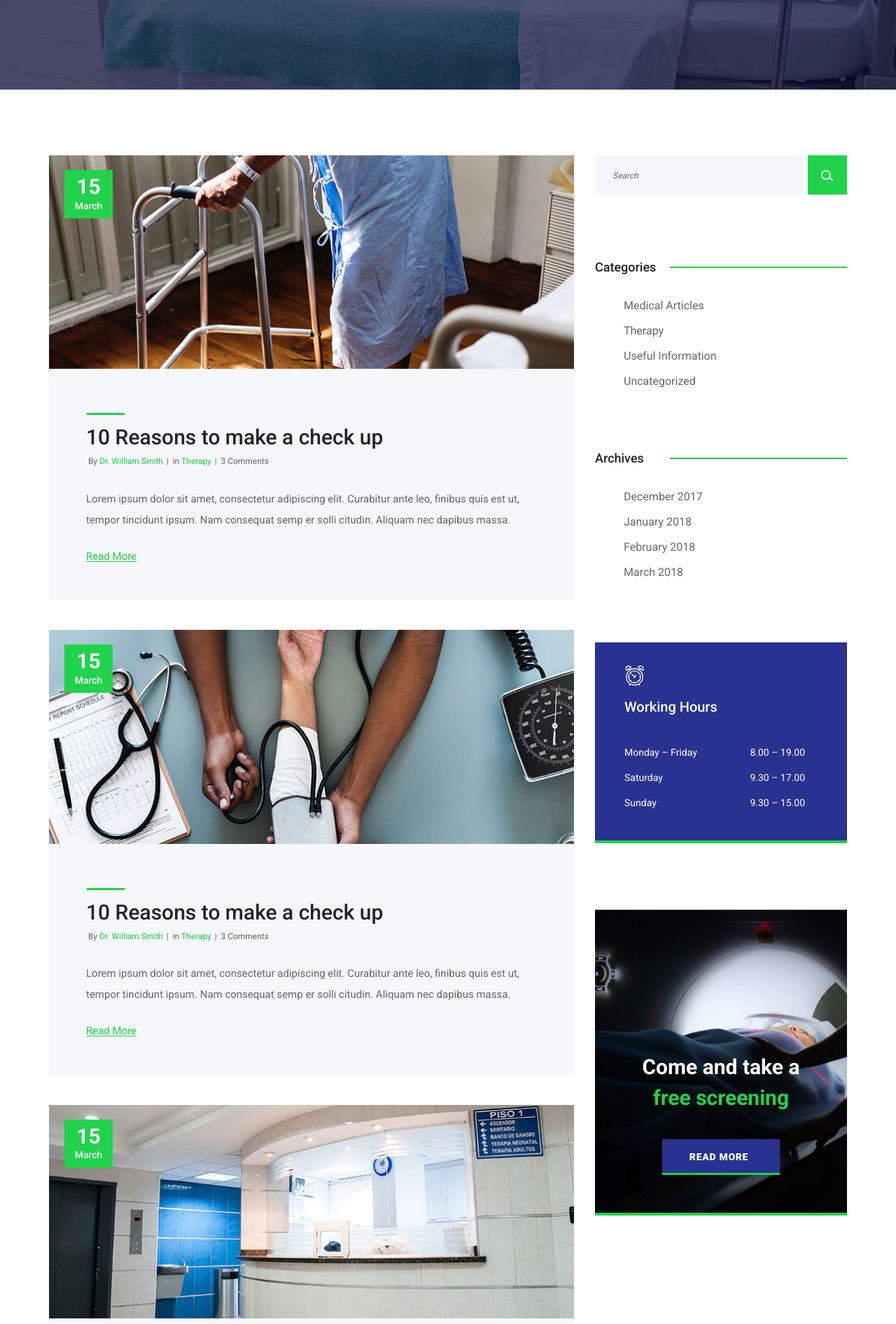
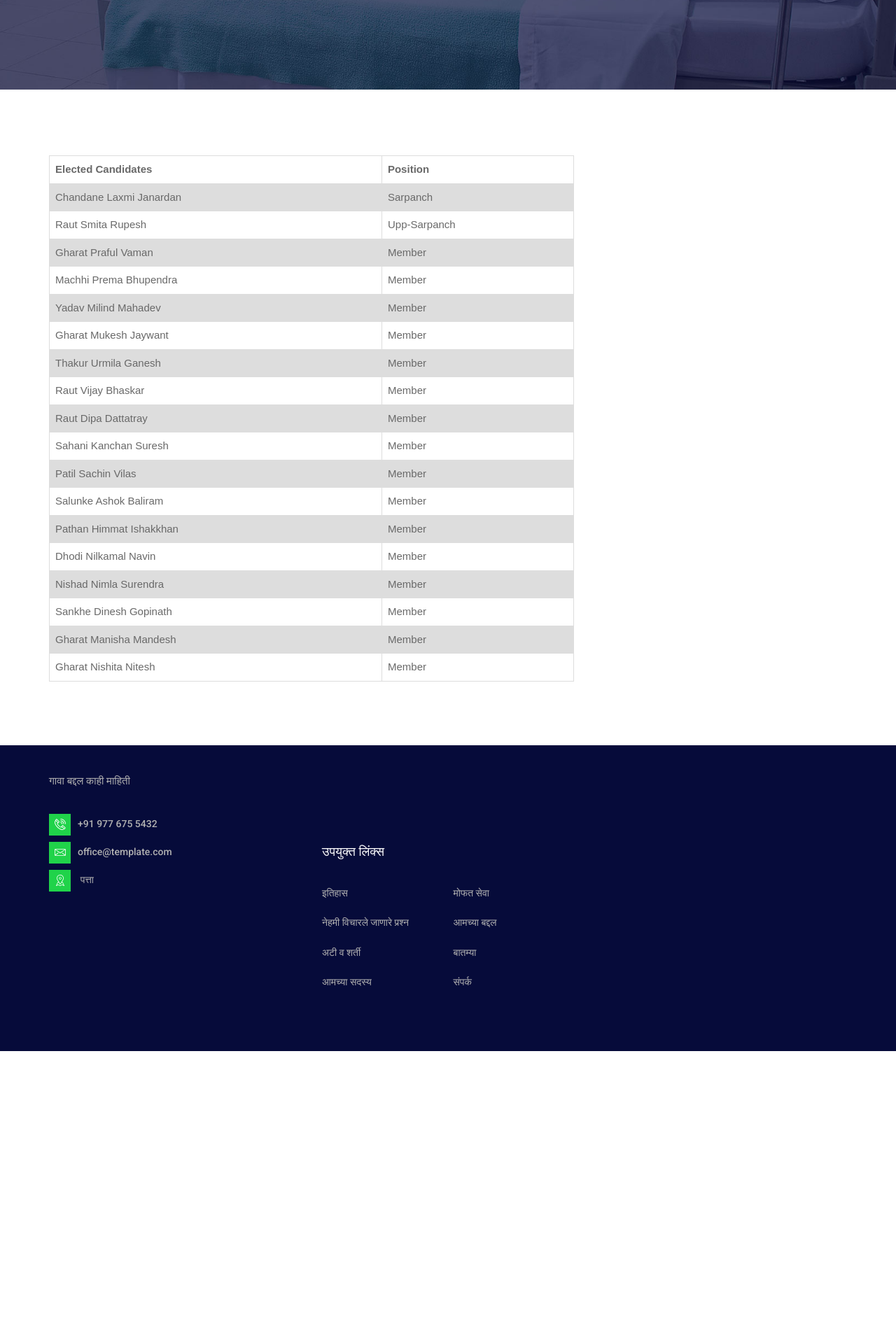
Before and after one commit to rohitpythoncoding/grampanchayat, a Django app: page /electedMember/ in a window 1280 px wide. Shown: the part 345-2237 px from the top of the page at 70% size. After the commit the page ends 1847 px from the top, so only its background shows below. Run offline with Django 3.2, Linux system fonts and the light colour scheme; some libraries are stand-ins or nearby versions.

Commit message:
List of members added in table

```diff
--- a/grampanchayatSaravali/templates/grampanchayatSaravali/news.html
+++ b/grampanchayatSaravali/templates/grampanchayatSaravali/news.html
@@ -2,7 +2,7 @@
 <html lang="en">
 <head>
 	{%load staticfiles%}
-<title>News</title>
+<title>Elected Members</title>
 <meta charset="utf-8">
 <meta http-equiv="X-UA-Compatible" content="IE=edge">
 <meta name="description" content="CareMed demo project">
@@ -14,6 +14,23 @@
 <link rel="stylesheet" type="text/css" href="{%static 'plugins/OwlCarousel2-2.2.1/animate.css'%}">
 <link rel="stylesheet" type="text/css" href="{%static 'styles/news.css'%}">
 <link rel="stylesheet" type="text/css" href="{%static 'styles/news_responsive.css'%}">
+	<style>
+table {
+    font-family: arial, sans-serif;
+    border-collapse: collapse;
+    width: 100%;
+}
+
+td, th {
+    border: 1px solid #dddddd;
+    text-align: left;
+    padding: 8px;
+}
+
+tr:nth-child(even) {
+    background-color: #dddddd;
+}
+	</style>
 </head>
 <body>
 
@@ -193,163 +210,245 @@
 
 				<!-- News Posts -->
 				<div class="col-lg-8">
-					<div class="news_posts">
+					<!--<div class="news_posts">-->
 
-						<!-- News Post -->
-						<div class="news_post">
-							<div class="news_image">
-								<img src="{%static 'images/news_1.jpg'%}" alt="">
-								<div class="news_date d-flex flex-column align-items-center justify-content-center">
-										<div class="news_day">15</div>
-										<div class="news_month">March</div>
-								</div>
-							</div>
-							<div class="news_body">
-								<div class="news_title"><a href="#">10 Reasons to make a check up</a></div>
-								<div class="news_info">
-									<ul>
-										<li class="news_author"><span>By </span><a href="#">Dr. William Smith</a></li>
-										<li class="news_tags"><span>in </span><a href="#">Therapy</a></li>
-										<li class="news_comments"><a href="#">3 Comments</a></li>
-									</ul>
-								</div>
-								<div class="news_text">
-									<p>Lorem ipsum dolor sit amet, consectetur adipiscing elit. Curabitur ante leo, finibus quis est ut, tempor tincidunt ipsum. Nam consequat semp er solli citudin. Aliquam nec dapibus massa.</p>
-								</div>
-								<div class="news_link"><a href="#">Read More</a></div>
-							</div>
-						</div>
+						<!--&lt;!&ndash; News Post &ndash;&gt;-->
+						<!--<div class="news_post">-->
+							<!--<div class="news_image">-->
+								<!--<img src="{%static 'images/news_1.jpg'%}" alt="">-->
+								<!--<div class="news_date d-flex flex-column align-items-center justify-content-center">-->
+										<!--<div class="news_day">15</div>-->
+										<!--<div class="news_month">March</div>-->
+								<!--</div>-->
+							<!--</div>-->
+							<!--<div class="news_body">-->
+								<!--<div class="news_title"><a href="#">10 Reasons to make a check up</a></div>-->
+								<!--<div class="news_info">-->
+									<!--<ul>-->
+										<!--<li class="news_author"><span>By </span><a href="#">Dr. William Smith</a></li>-->
+										<!--<li class="news_tags"><span>in </span><a href="#">Therapy</a></li>-->
+										<!--<li class="news_comments"><a href="#">3 Comments</a></li>-->
+									<!--</ul>-->
+								<!--</div>-->
+								<!--<div class="news_text">-->
+									<!--<p>Lorem ipsum dolor sit amet, consectetur adipiscing elit. Curabitur ante leo, finibus quis est ut, tempor tincidunt ipsum. Nam consequat semp er solli citudin. Aliquam nec dapibus massa.</p>-->
+								<!--</div>-->
+								<!--<div class="news_link"><a href="#">Read More</a></div>-->
+							<!--</div>-->
+						<!--</div>-->
 
-						<!-- News Post -->
-						<div class="news_post">
-							<div class="news_image">
-								<img src="{%static 'images/news_2.jpg'%}" alt="">
-								<div class="news_date d-flex flex-column align-items-center justify-content-center">
-										<div class="news_day">15</div>
-										<div class="news_month">March</div>
-								</div>
-							</div>
-							<div class="news_body">
-								<div class="news_title"><a href="#">10 Reasons to make a check up</a></div>
-								<div class="news_info">
-									<ul>
-										<li class="news_author"><span>By </span><a href="#">Dr. William Smith</a></li>
-										<li class="news_tags"><span>in </span><a href="#">Therapy</a></li>
-										<li class="news_comments"><a href="#">3 Comments</a></li>
-									</ul>
-								</div>
-								<div class="news_text">
-									<p>Lorem ipsum dolor sit amet, consectetur adipiscing elit. Curabitur ante leo, finibus quis est ut, tempor tincidunt ipsum. Nam consequat semp er solli citudin. Aliquam nec dapibus massa.</p>
-								</div>
-								<div class="news_link"><a href="#">Read More</a></div>
-							</div>
-						</div>
+						<!--&lt;!&ndash; News Post &ndash;&gt;-->
+						<!--<div class="news_post">-->
+							<!--<div class="news_image">-->
+								<!--<img src="{%static 'images/news_2.jpg'%}" alt="">-->
+								<!--<div class="news_date d-flex flex-column align-items-center justify-content-center">-->
+										<!--<div class="news_day">15</div>-->
+										<!--<div class="news_month">March</div>-->
+								<!--</div>-->
+							<!--</div>-->
+							<!--<div class="news_body">-->
+								<!--<div class="news_title"><a href="#">10 Reasons to make a check up</a></div>-->
+								<!--<div class="news_info">-->
+									<!--<ul>-->
+										<!--<li class="news_author"><span>By </span><a href="#">Dr. William Smith</a></li>-->
+										<!--<li class="news_tags"><span>in </span><a href="#">Therapy</a></li>-->
+										<!--<li class="news_comments"><a href="#">3 Comments</a></li>-->
+									<!--</ul>-->
+								<!--</div>-->
+								<!--<div class="news_text">-->
+									<!--<p>Lorem ipsum dolor sit amet, consectetur adipiscing elit. Curabitur ante leo, finibus quis est ut, tempor tincidunt ipsum. Nam consequat semp er solli citudin. Aliquam nec dapibus massa.</p>-->
+								<!--</div>-->
+								<!--<div class="news_link"><a href="#">Read More</a></div>-->
+							<!--</div>-->
+						<!--</div>-->
 
-						<!-- News Post -->
-						<div class="news_post">
-							<div class="news_image">
-								<img src="{%static 'images/news_3.jpg'%}" alt="">
-								<div class="news_date d-flex flex-column align-items-center justify-content-center">
-										<div class="news_day">15</div>
-										<div class="news_month">March</div>
-								</div>
-							</div>
-							<div class="news_body">
-								<div class="news_title"><a href="#">10 Reasons to make a check up</a></div>
-								<div class="news_info">
-									<ul>
-										<li class="news_author"><span>By </span><a href="#">Dr. William Smith</a></li>
-										<li class="news_tags"><span>in </span><a href="#">Therapy</a></li>
-										<li class="news_comments"><a href="#">3 Comments</a></li>
-									</ul>
-								</div>
-								<div class="news_text">
-									<p>Lorem ipsum dolor sit amet, consectetur adipiscing elit. Curabitur ante leo, finibus quis est ut, tempor tincidunt ipsum. Nam consequat semp er solli citudin. Aliquam nec dapibus massa.</p>
-								</div>
-								<div class="news_link"><a href="#">Read More</a></div>
-							</div>
-						</div>
+						<!--&lt;!&ndash; News Post &ndash;&gt;-->
+						<!--<div class="news_post">-->
+							<!--<div class="news_image">-->
+								<!--<img src="{%static 'images/news_3.jpg'%}" alt="">-->
+								<!--<div class="news_date d-flex flex-column align-items-center justify-content-center">-->
+										<!--<div class="news_day">15</div>-->
+										<!--<div class="news_month">March</div>-->
+								<!--</div>-->
+							<!--</div>-->
+							<!--<div class="news_body">-->
+								<!--<div class="news_title"><a href="#">10 Reasons to make a check up</a></div>-->
+								<!--<div class="news_info">-->
+									<!--<ul>-->
+										<!--<li class="news_author"><span>By </span><a href="#">Dr. William Smith</a></li>-->
+										<!--<li class="news_tags"><span>in </span><a href="#">Therapy</a></li>-->
+										<!--<li class="news_comments"><a href="#">3 Comments</a></li>-->
+									<!--</ul>-->
+								<!--</div>-->
+								<!--<div class="news_text">-->
+									<!--<p>Lorem ipsum dolor sit amet, consectetur adipiscing elit. Curabitur ante leo, finibus quis est ut, tempor tincidunt ipsum. Nam consequat semp er solli citudin. Aliquam nec dapibus massa.</p>-->
+								<!--</div>-->
+								<!--<div class="news_link"><a href="#">Read More</a></div>-->
+							<!--</div>-->
+						<!--</div>-->
 
-					</div>
-					<div class="news_page_nav">
-						<ul>
-							<li class="active"><a href="#">01.</a></li>
-							<li><a href="#">02.</a></li>
-							<li><a href="#">03.</a></li>
-						</ul>
+					<!--</div>-->
+					<!--<div class="news_page_nav">-->
+						<!--<ul>-->
+							<!--<li class="active"><a href="#">01.</a></li>-->
+							<!--<li><a href="#">02.</a></li>-->
+							<!--<li><a href="#">03.</a></li>-->
+						<!--</ul>-->
+					<!--</div>-->
+
+					<div>
+						<table>
+							<tr>
+								<th>Elected Candidates</th>
+								<th>Position</th>
+							</tr>
+							<tr>
+								<td>Chandane Laxmi Janardan</td>
+								<td>Sarpanch</td>
+							</tr>
+							<tr>
+								<td>Raut Smita Rupesh</td>
+								<td>Upp-Sarpanch</td>
+							</tr>
+							<tr>
+								<td>Gharat Praful Vaman</td>
+								<td>Member</td>
+							</tr>
+							<tr>
+								<td>Machhi Prema Bhupendra</td>
+								<td>Member</td>
+							</tr>
+							<tr>
+								<td>Yadav Milind Mahadev</td>
+								<td>Member</td>
+							</tr>
+							<tr>
+								<td>Gharat Mukesh Jaywant</td>
+								<td>Member</td>
+							</tr>
+							<tr>
+								<td>Thakur Urmila Ganesh</td>
+								<td>Member</td>
+							</tr>
+							<tr>
+								<td>Raut Vijay Bhaskar</td>
+								<td>Member</td>
+							</tr>
+							<tr>
+								<td>Raut Dipa Dattatray</td>
+								<td>Member</td>
+							</tr>
+							<tr>
+								<td>Sahani Kanchan Suresh</td>
+								<td>Member</td>
+							</tr>
+							<tr>
+								<td>Patil Sachin Vilas</td>
+								<td>Member</td>
+							</tr>
+							<tr>
+								<td>Salunke Ashok Baliram</td>
+								<td>Member</td>
+							</tr>
+							<tr>
+								<td>Pathan Himmat Ishakkhan</td>
+								<td>Member</td>
+							</tr>
+							<tr>
+								<td>Dhodi Nilkamal Navin</td>
+								<td>Member</td>
+							</tr>
+							<tr>
+								<td>Nishad Nimla Surendra</td>
+								<td>Member</td>
+							</tr>
+							<tr>
+								<td>Sankhe Dinesh Gopinath</td>
+								<td>Member</td>
+							</tr>
+							<tr>
+								<td>Gharat Manisha Mandesh</td>
+								<td>Member</td>
+							</tr>
+							<tr>
+								<td>Gharat Nishita Nitesh</td>
+								<td>Member</td>
+							</tr>
+						</table>
 					</div>
 				</div>
 
+
 				<!-- Sidebar -->
-				<div class="col-lg-4">
-					<div class="sidebar">
+				<!--<div class="col-lg-4">-->
+					<!--<div class="sidebar">-->
 
-						<!-- Search -->
-						<div class="sidebar_search">
-							<form action="#" id="sidebar_search_form" class="sidebar_search_form">
-								<input type="text" class="search_input" placeholder="Search" required="required">
-								<button class="search_button"><img src="{%static 'images/search.png'%}" alt=""></button>
-							</form>
-						</div>
+						<!--&lt;!&ndash; Search &ndash;&gt;-->
+						<!--<div class="sidebar_search">-->
+							<!--<form action="#" id="sidebar_search_form" class="sidebar_search_form">-->
+								<!--<input type="text" class="search_input" placeholder="Search" required="required">-->
+								<!--<button class="search_button"><img src="{%static 'images/search.png'%}" alt=""></button>-->
+							<!--</form>-->
+						<!--</div>-->
 
-						<!-- Categories -->
-						<div class="sidebar_categories sidebar_section">
-							<div class="sidebar_section_title">
-								<div class="sidebar_title">Categories</div>
-							</div>
-							<ul>
-								<li><a href="#">Medical Articles</a></li>
-								<li><a href="#">Therapy</a></li>
-								<li><a href="#">Useful Information</a></li>
-								<li><a href="#">Uncategorized</a></li>
-							</ul>
-						</div>
+						<!--&lt;!&ndash; Categories &ndash;&gt;-->
+						<!--<div class="sidebar_categories sidebar_section">-->
+							<!--<div class="sidebar_section_title">-->
+								<!--<div class="sidebar_title">Categories</div>-->
+							<!--</div>-->
+							<!--<ul>-->
+								<!--<li><a href="#">Medical Articles</a></li>-->
+								<!--<li><a href="#">Therapy</a></li>-->
+								<!--<li><a href="#">Useful Information</a></li>-->
+								<!--<li><a href="#">Uncategorized</a></li>-->
+							<!--</ul>-->
+						<!--</div>-->
 
-						<!-- Archives -->
-						<div class="sidebar_archives sidebar_section">
-							<div class="sidebar_section_title">
-								<div class="sidebar_title">Archives</div>
-							</div>
-							<ul>
-								<li><a href="#">December 2017</a></li>
-								<li><a href="#">January 2018</a></li>
-								<li><a href="#">February 2018</a></li>
-								<li><a href="#">March 2018</a></li>
-							</ul>
-						</div>
+						<!--&lt;!&ndash; Archives &ndash;&gt;-->
+						<!--<div class="sidebar_archives sidebar_section">-->
+							<!--<div class="sidebar_section_title">-->
+								<!--<div class="sidebar_title">Archives</div>-->
+							<!--</div>-->
+							<!--<ul>-->
+								<!--<li><a href="#">December 2017</a></li>-->
+								<!--<li><a href="#">January 2018</a></li>-->
+								<!--<li><a href="#">February 2018</a></li>-->
+								<!--<li><a href="#">March 2018</a></li>-->
+							<!--</ul>-->
+						<!--</div>-->
 
-						<!-- Working Hours -->
-						<div class="box working_hours">
-							<div class="box_icon d-flex flex-column align-items-start justify-content-center"><div style="width:29px; height:29px;"><img src="{%static 'images/alarm-clock.svg'%}" alt=""></div></div>
-							<div class="box_title">Working Hours</div>
-							<div class="working_hours_list">
-								<ul>
-									<li class="d-flex flex-row align-items-center justify-content-start">
-										<div>Monday – Friday</div>
-										<div class="ml-auto">8.00 – 19.00</div>
-									</li>
-									<li class="d-flex flex-row align-items-center justify-content-start">
-										<div>Saturday</div>
-										<div class="ml-auto">9.30 – 17.00</div>
-									</li>
-									<li class="d-flex flex-row align-items-center justify-content-start">
-										<div>Sunday</div>
-										<div class="ml-auto">9.30 – 15.00</div>
-									</li>
-								</ul>
-							</div>
-						</div>
+						<!--&lt;!&ndash; Working Hours &ndash;&gt;-->
+						<!--<div class="box working_hours">-->
+							<!--<div class="box_icon d-flex flex-column align-items-start justify-content-center"><div style="width:29px; height:29px;"><img src="{%static 'images/alarm-clock.svg'%}" alt=""></div></div>-->
+							<!--<div class="box_title">Working Hours</div>-->
+							<!--<div class="working_hours_list">-->
+								<!--<ul>-->
+									<!--<li class="d-flex flex-row align-items-center justify-content-start">-->
+										<!--<div>Monday – Friday</div>-->
+										<!--<div class="ml-auto">8.00 – 19.00</div>-->
+									<!--</li>-->
+									<!--<li class="d-flex flex-row align-items-center justify-content-start">-->
+										<!--<div>Saturday</div>-->
+										<!--<div class="ml-auto">9.30 – 17.00</div>-->
+									<!--</li>-->
+									<!--<li class="d-flex flex-row align-items-center justify-content-start">-->
+										<!--<div>Sunday</div>-->
+										<!--<div class="ml-auto">9.30 – 15.00</div>-->
+									<!--</li>-->
+								<!--</ul>-->
+							<!--</div>-->
+						<!--</div>-->
 
-						<!-- Ad -->
-						<div class="ad d-flex flex-column align-items-center justify-content-end">
-							<div class="ad_background" style="background-image:url(images/ad.jpg)"></div>
-							<div class="ad_content">
-								<div class="ad_text">Come and take a <span>free screening</span></div>
-								<div class="button ad_button"><a href="#">read more</a></div>
-							</div>
-						</div>
-					</div>
-				</div>
+						<!--&lt;!&ndash; Ad &ndash;&gt;-->
+						<!--<div class="ad d-flex flex-column align-items-center justify-content-end">-->
+							<!--<div class="ad_background" style="background-image:url(images/ad.jpg)"></div>-->
+							<!--<div class="ad_content">-->
+								<!--<div class="ad_text">Come and take a <span>free screening</span></div>-->
+								<!--<div class="button ad_button"><a href="#">read more</a></div>-->
+							<!--</div>-->
+						<!--</div>-->
+					<!--</div>-->
+				<!--</div>-->
 			</div>
 		</div>
 	</div>
```
Also changed, not shown: db.sqlite3.
